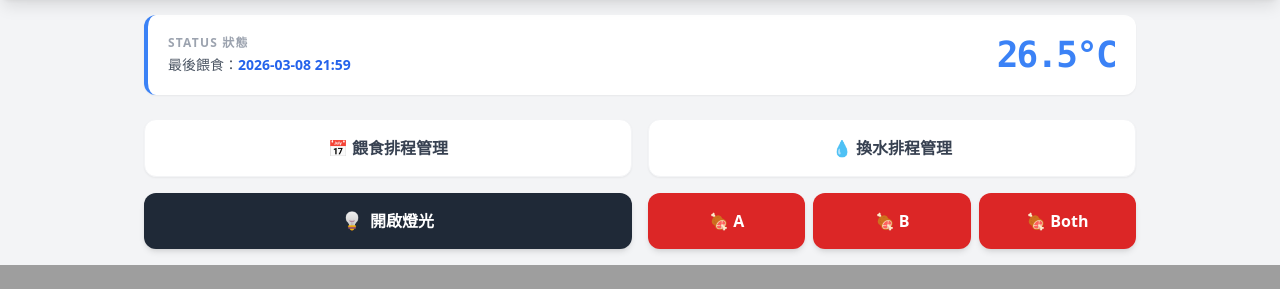
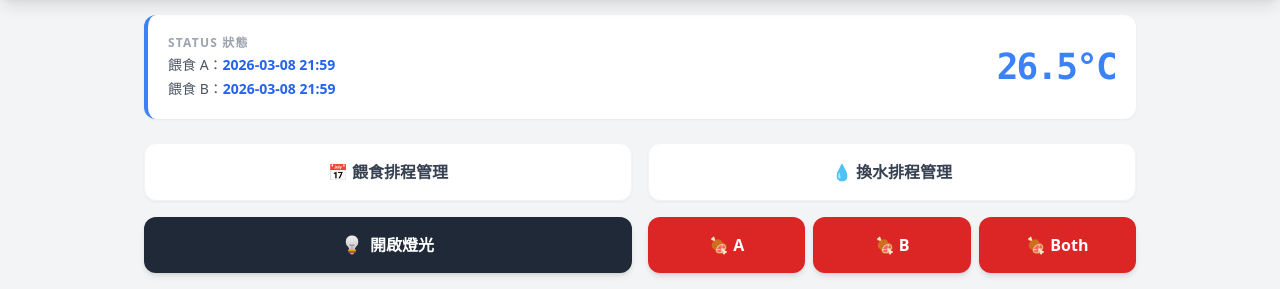
Before and after one commit to CrowHatter/IotFishTank, a Flask app: page / in a window 1280 px wide. Shown: the part 633-922 px from the top of the page. Before the commit the page ends 898 px from the top, so only its background shows below. Run offline with Flask 3, Linux system fonts and the light colour scheme; the visitor is signed in with stand-in values (Sample User, id 1); some libraries are stand-ins or nearby versions.

Commit message:
Seperate last time feed notification

```diff
--- a/app.py
+++ b/app.py
@@ -48,12 +48,16 @@ def perform_feed(target='both'):
     for t in threads:
         t.join()
 
-    # 更新最後餵食時間紀錄
+    # 更新最後餵食時間紀錄（A/B 獨立）
     now_str = datetime.now().strftime("%Y-%m-%d %H:%M")
-    safe_update_config(lambda cfg: {
-        **cfg,
-        "device_status": {**cfg["device_status"], "last_fed": now_str}
-    })
+    def _update(cfg):
+        ds = dict(cfg["device_status"])
+        if target in ('A', 'both'):
+            ds['last_fed_A'] = now_str
+        if target in ('B', 'both'):
+            ds['last_fed_B'] = now_str
+        return {**cfg, "device_status": ds}
+    safe_update_config(_update)
     return True
 
 # --- 基礎檔案處理 ---
@@ -164,7 +168,7 @@ if not os.path.exists(CONFIG_FILE):
     default_config = {
         "auto_feed": [],
         "auto_water_change": [],
-        "device_status": { "light": "off", "last_fed": "Never" }
+        "device_status": { "light": "off", "last_fed_A": "Never", "last_fed_B": "Never" }
     }
     write_json(CONFIG_FILE, default_config)
 
--- a/config.json
+++ b/config.json
@@ -21,7 +21,8 @@
         }
     ],
     "device_status": {
-        "last_fed": "2026-03-08 21:59",
+        "last_fed_A": "2026-03-08 21:59",
+        "last_fed_B": "2026-03-08 21:59",
         "light": "off"
     }
 }
--- a/templates/index.html
+++ b/templates/index.html
@@ -96,9 +96,10 @@
 
     <div class="max-w-5xl mx-auto p-4 space-y-6">
         <div class="bg-white rounded-xl p-5 shadow-sm border-l-4 border-blue-500 flex justify-between items-center">
-            <div>
+            <div class="space-y-1">
                 <p class="text-gray-400 text-xs mb-1 uppercase tracking-widest font-bold">Status 狀態</p>
-                <p class="text-gray-600 text-sm">最後餵食：<span id="last-fed-time" class="text-blue-600 font-bold">載入中...</span></p>
+                <p class="text-gray-600 text-sm">餵食 A：<span id="last-fed-A" class="text-blue-600 font-bold">載入中...</span></p>
+                <p class="text-gray-600 text-sm">餵食 B：<span id="last-fed-B" class="text-blue-600 font-bold">載入中...</span></p>
             </div>
             <div class="text-right">
                 <span id="temp-display" class="text-4xl font-mono font-black text-blue-500 tracking-tighter">26.5°C</span>
@@ -304,7 +305,8 @@
 
         function updateStatusUI() {
             const status = config.device_status;
-            document.getElementById('last-fed-time').innerText = status.last_fed || "無紀錄";
+            document.getElementById('last-fed-A').innerText = status.last_fed_A || "無紀錄";
+            document.getElementById('last-fed-B').innerText = status.last_fed_B || "無紀錄";
             const isLightOn = status.light === "on";
             const path = isLightOn ? '/static/resource/light_on.png' : '/static/resource/light_off.png';
             document.getElementById('icon-light').src = path;
```
